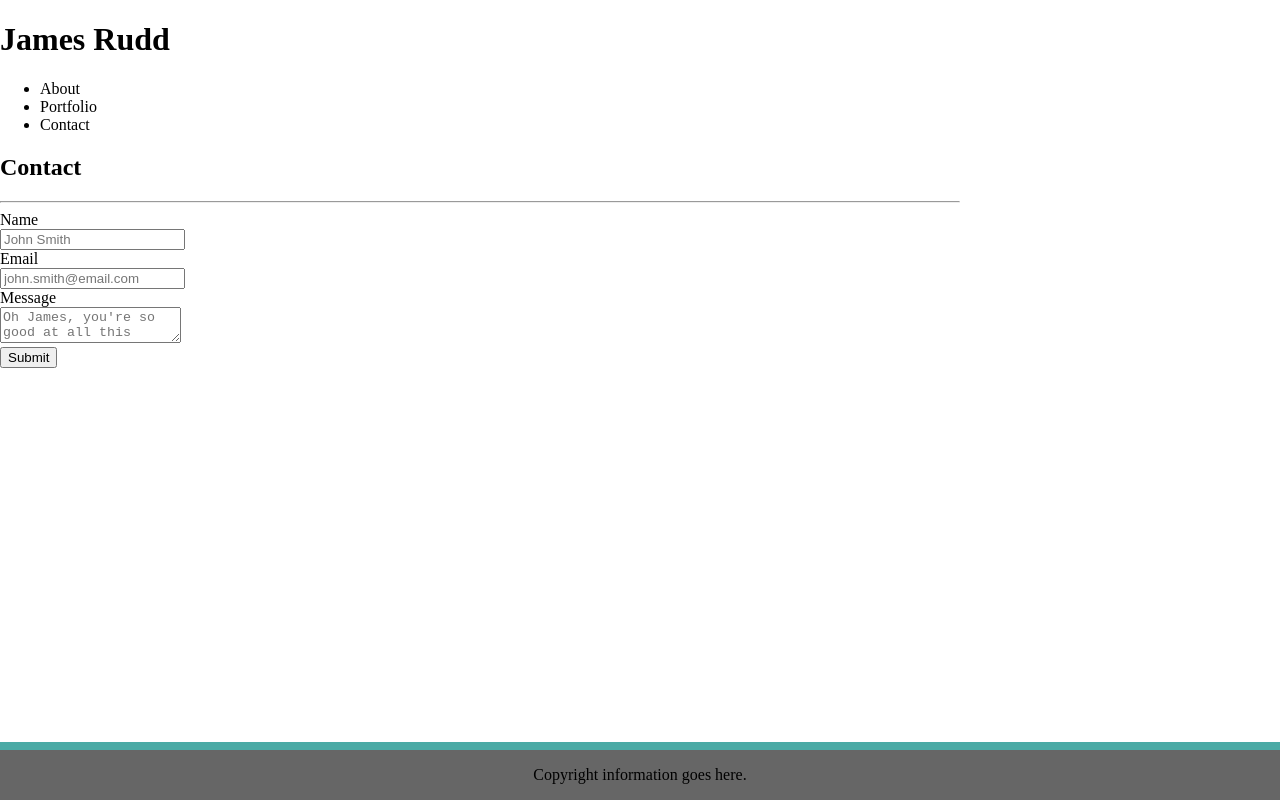
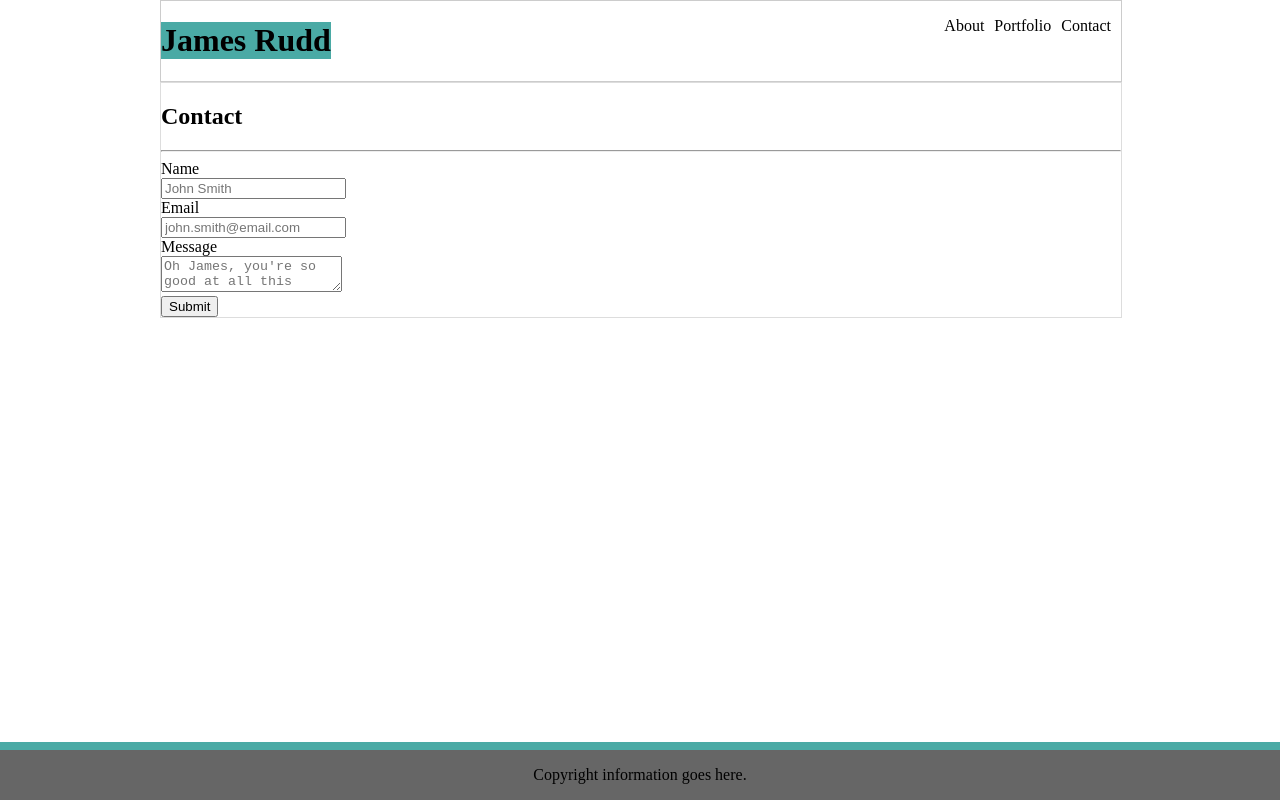
Before and after one commit to Jimmah661/Basic-Portfolio, a plain HTML site: page contact.html in a window 1280 px wide. Drawn offline with Linux system fonts and the light colour scheme.

Commit message:
finalised the container locations in CSS

```diff
--- a/assets/css/style.css
+++ b/assets/css/style.css
@@ -1,5 +1,43 @@
 body {
     margin: 0;
+    padding: 0;
+}
+
+header {
+    width: 100%;
+    background-color: #ffffff;
+    border: 1px solid #cccccc;
+    overflow: auto;
+}
+
+header h1 {
+    float: left;
+}
+
+header nav {
+    float: right;
+}
+ul {
+    list-style-type: none;
+}
+li {
+    float:left;
+    margin-right: 10px;
+}
+
+section {
+    clear: both;
+    width: 100%;
+    background-color: #ffffff;
+    border: 1px solid #dddddd;
+}
+
+h1 {
+    background-color: #4aaaa5;
+}
+#container {
+    width: 960px;
+    margin: 0 auto;
 }
 
 footer {
@@ -11,7 +49,3 @@ footer {
     bottom: 0;
     width: 100%;
 }
-
-section {
-    width: 960px;
-}
--- a/contact.html
+++ b/contact.html
@@ -4,9 +4,10 @@
         <link rel="stylesheet" type="text/css" href="assets/css/style.css">
     </head>
     <body>
+        <div id="container">
             <header>
-            <h1>James Rudd</h1>
-            <nav>
+                <h1 style="float: left">James Rudd</h1>
+                <nav style="float: right">
                     <ul>
                         <li>About</li>
                         <li>Portfolio</li>
@@ -27,6 +28,7 @@
                     <input type="submit">
                 </form>
             </section>
+        </div>
         <footer>
             <p>Copyright information goes here.</p>
         </footer>
```
Also changed, not shown: index.html (+3 -1 lines), portfolio.html (+5 -2 lines). Lines whose indentation alone changed are shown as unchanged.
